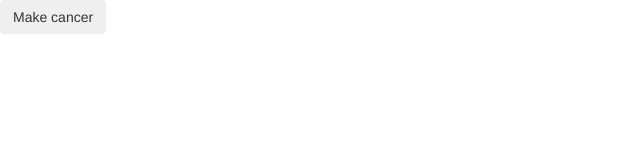
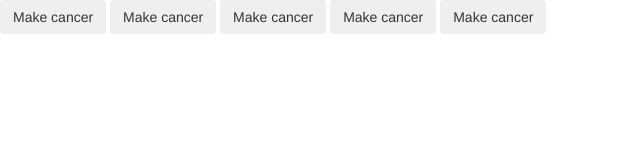
Before and after one commit to floridaguy16/floridaguy16.github.io, a plain HTML site: page index.html in a window 1280 px wide. Shown: the whole page, without its empty margins (0-640 px from the left). Drawn offline with nearby package versions, Linux system fonts and the light colour scheme.

Commit message:
Update index.html
I upgraded cancer

```diff
--- a/index.html
+++ b/index.html
@@ -9,6 +9,10 @@
 
 	<body>
 		<div id="getButton">
+			<button type="button" class="btn" onclick="makeButton(); yallLoveMe();" onmouseover="makeButton(); yallLoveMe();" onmouseleave="makeButton(); yallLoveMe();" style="sure">Make cancer</button>
+			<button type="button" class="btn" onclick="makeButton(); yallLoveMe();" onmouseover="makeButton(); yallLoveMe();" onmouseleave="makeButton(); yallLoveMe();" style="sure">Make cancer</button>
+			<button type="button" class="btn" onclick="makeButton(); yallLoveMe();" onmouseover="makeButton(); yallLoveMe();" onmouseleave="makeButton(); yallLoveMe();" style="sure">Make cancer</button>
+			<button type="button" class="btn" onclick="makeButton(); yallLoveMe();" onmouseover="makeButton(); yallLoveMe();" onmouseleave="makeButton(); yallLoveMe();" style="sure">Make cancer</button>
 			<button type="button" class="btn" onclick="makeButton(); yallLoveMe();" onmouseover="makeButton(); yallLoveMe();" onmouseleave="makeButton(); yallLoveMe();" style="sure">Make cancer</button>
 		</div>
 			<script>
```
